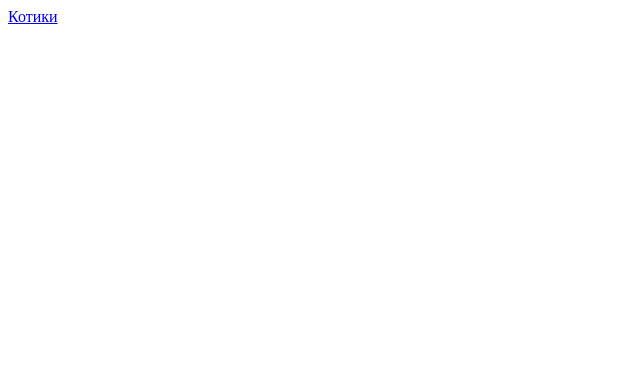
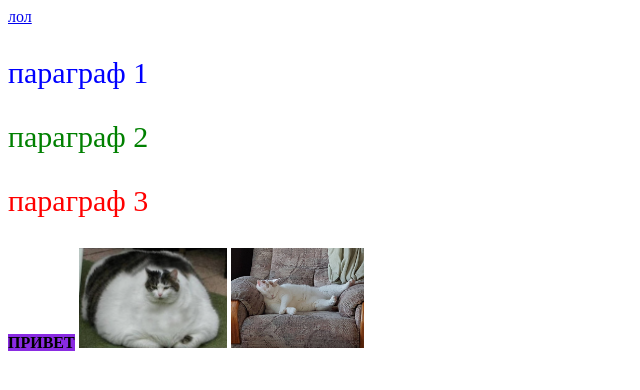
Before and after one commit to legendaOS/html-les, a plain HTML site: page index.html in a window 1280 px wide. Shown: the whole page, without its empty margins (0-640 px from the left). Drawn offline with Linux system fonts and the light colour scheme.

Commit message:
all fixes

```diff
--- a/index.html
+++ b/index.html
@@ -1 +1,30 @@
-<a href="pages/index.html">Котики</a>
+<!DOCTYPE html>
+<html lang="ru">
+
+<head>
+    <meta charset="UTF-8">
+    <meta name="viewport" content="width=device-width, initial-scale=1.0">
+    <title>Главная</title>
+
+    <link rel="stylesheet" href="style.css">
+</head>
+
+<body>
+    <a href="lol.html">лол</a>
+    <p class="pgr" id="firstP">
+        параграф 1
+    </p>
+    <p class="pgr">
+        параграф 2
+    </p>
+    <p>
+        параграф 3
+    </p>
+
+    <strong>ПРИВЕТ</strong>
+
+    <img src="./static/img/kotic/fat_cat.png" alt="" srcset="">
+    <img src="./static/img/kotic/lazy.jpeg" alt="" srcset="">
+</body>
+
+</html>
--- /dev/null
+++ b/style.css
@@ -0,0 +1,23 @@
+.pgr {
+    color: green;
+}
+
+#firstP{
+    color: blue;
+}
+
+p {
+    color: red;
+    border: 1px;
+    font-size: 30px;
+}
+
+img{
+    width: auto;
+    height: 100px;
+    background-color: black;
+}
+
+strong{
+    background-color: blueviolet;
+}
```
Also changed, not shown: lol.html (added, +40 -0 lines), pages/index.html (+0 -5 lines), pages/kotiki/fat-kotik.html (+19 -3 lines), pages/kotiki/gamefull-kotik.html (+5 -0 lines), static/assets/orig.png (added), static/img/kotic/fat_cat.png (added), static/img/kotic/lazy.jpeg (added), static/img/kotic/slim.jpg (added), 1 other file.
